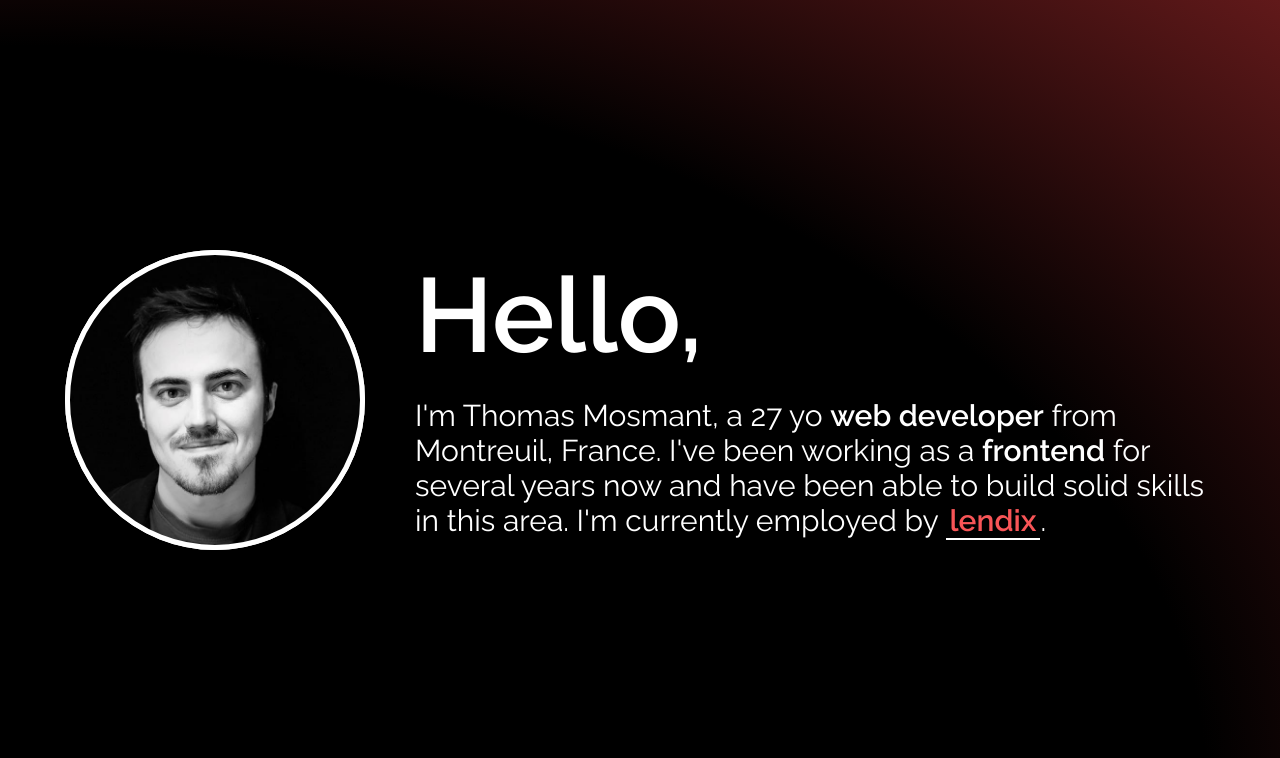
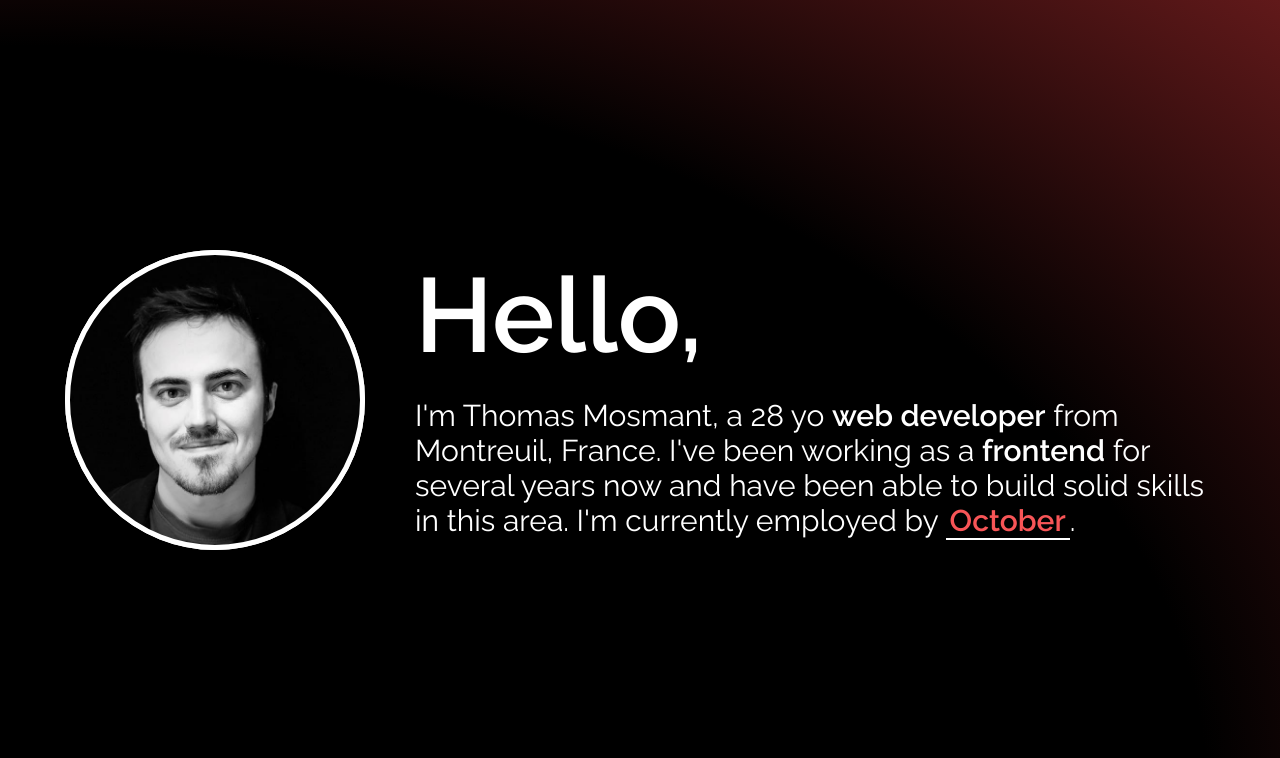
Before and after one commit to tmosmant/tmosmant.github.io, a plain HTML site: page index.html in a window 1280 px wide. Drawn offline with Linux system fonts and the light colour scheme.

Commit message:
👴🏻

```diff
--- a/index.html
+++ b/index.html
@@ -22,9 +22,9 @@
     </figure>
     <article>
       <h1 class="fr">Salut,</h1>
-      <p class="fr">Je m'appelle Thomas, j'ai 27 ans et je suis <b>développeur web</b>. Je travaille depuis plusieurs années en tant que <b>frontend</b> et j'ai pu acquérir de solides compétences dans ce domaine. Actuellement, je suis lead chez <a href="https://lendix.com" target="_blank">lendix</a>.</p>
+      <p class="fr">Je m'appelle Thomas, j'ai <span class="age"></span> ans et je suis <b>développeur web</b>. Je travaille depuis plusieurs années en tant que <b>frontend</b> et j'ai pu acquérir de solides compétences dans ce domaine. Actuellement, je suis lead chez <a href="https://october.eu" target="_blank">October</a>.</p>
       <h1 class="en">Hello,</h1>
-      <p class="en">I'm Thomas Mosmant, a 27 yo <b>web developer</b> from Montreuil, France. I've been working as a <b>frontend</b> for several years now and have been able to build solid skills in this area. I'm currently employed by <a href="https://lendix.com" target="_blank">lendix</a>.</p>
+      <p class="en">I'm Thomas Mosmant, a <span class="age"></span> yo <b>web developer</b> from Montreuil, France. I've been working as a <b>frontend</b> for several years now and have been able to build solid skills in this area. I'm currently employed by <a href="https://october.eu" target="_blank">October</a>.</p>
     </article>
   </section>
 
@@ -40,6 +40,15 @@
       for (var i = 0; i < elements.length; i++) {
         elements.item(i).style.display = "block";
       }
+
+      // Age
+      var birthday = new Date("03/05/1990");
+      var ageDate = new Date(Date.now() - birthday.getTime());
+      var ageElements = document.getElementsByClassName("age");
+
+      for (var i = 0; i < ageElements.length; i++) {
+        ageElements[i].innerText = Math.abs(ageDate.getUTCFullYear() - 1970);
+      }
     })();
   </script>
 </body>
```
